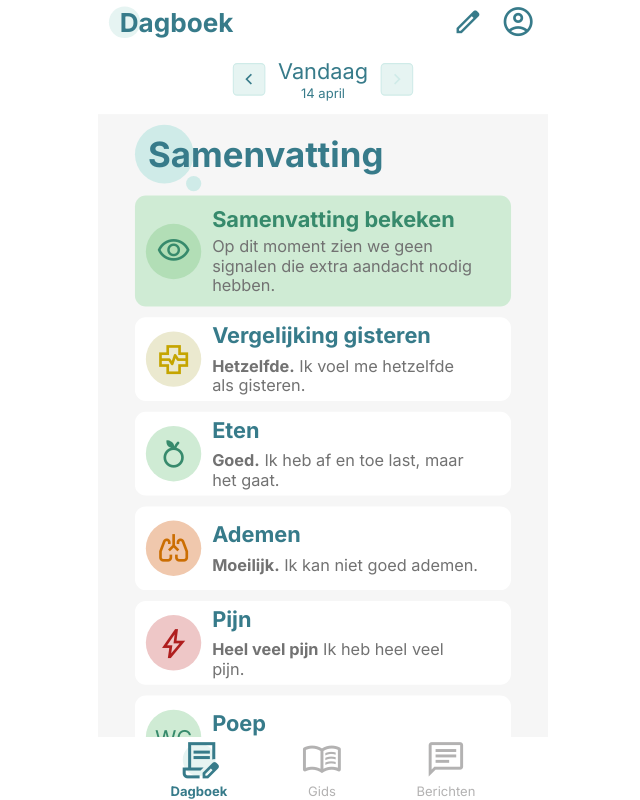
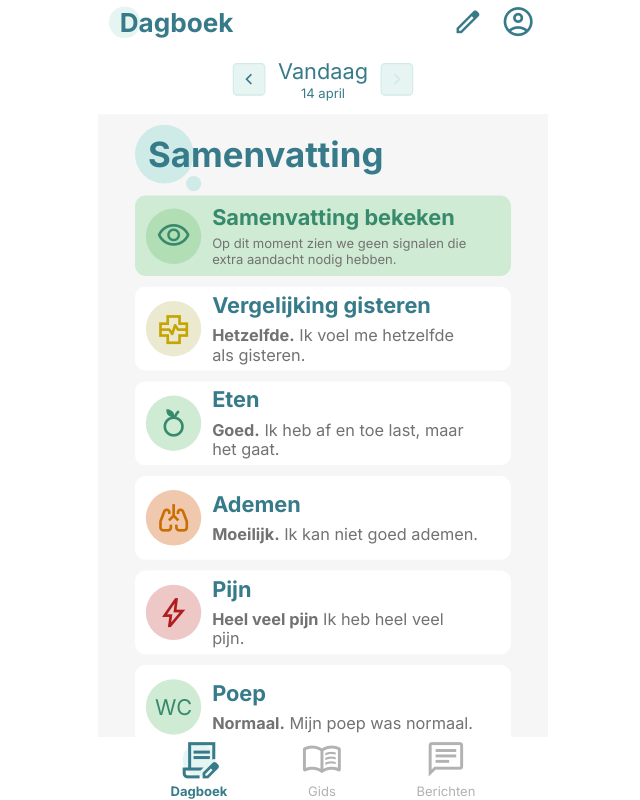
Before and after one commit to plieverse/herstelgids, a React (Vite) app in the folder client/: page /dagboek/samenvatting in a window 1280 px wide. Shown: the whole page, without its empty margins (317-957 px from the left). Built offline with nearby package versions, Linux system fonts and the light colour scheme; no server answers.

Commit message:
Shrink banner description text and reduce banner height
Co-Authored-By: Claude Sonnet 4.6 <noreply@anthropic.com>

```diff
--- a/client/src/pages/diary/DiaryIngevuldPage.jsx
+++ b/client/src/pages/diary/DiaryIngevuldPage.jsx
@@ -97,10 +97,10 @@ function buildRows(answers) {
 function NormalBanner() {
   return (
     <div style={{
-      width: '346px', minHeight: '77px',
+      width: '346px', minHeight: '60px',
       background: '#CFEBD4', borderRadius: '10px',
       display: 'flex', flexDirection: 'row', alignItems: 'center',
-      padding: '10px 10px 10px 10px', gap: '10px', boxSizing: 'border-box',
+      padding: '8px 10px', gap: '10px', boxSizing: 'border-box',
     }}>
       <div style={{ position: 'relative', width: '51px', height: '51px', flexShrink: 0 }}>
         <div style={{ position: 'absolute', width: '51px', height: '51px', borderRadius: '50%', background: '#B2DEB6' }} />
@@ -112,7 +112,7 @@ function NormalBanner() {
         <div style={{ fontFamily: 'Inter', fontWeight: 700, fontSize: '20px', lineHeight: '24px', color: '#378A6C' }}>
           Samenvatting bekeken
         </div>
-        <div style={{ fontFamily: 'Inter', fontWeight: 400, fontSize: '15px', lineHeight: '18px', color: '#727272' }}>
+        <div style={{ fontFamily: 'Inter', fontWeight: 400, fontSize: '12px', lineHeight: '15px', color: '#727272' }}>
           Op dit moment zien we geen signalen die extra aandacht nodig hebben.
         </div>
       </div>
@@ -123,10 +123,10 @@ function NormalBanner() {
 function AlarmBanner() {
   return (
     <div style={{
-      width: '346px', minHeight: '77px',
+      width: '346px', minHeight: '60px',
       background: '#FEF0E9', borderRadius: '10px',
       display: 'flex', flexDirection: 'row', alignItems: 'center',
-      padding: '10px 10px 10px 10px', gap: '10px', boxSizing: 'border-box',
+      padding: '8px 10px', gap: '10px', boxSizing: 'border-box',
     }}>
       <div style={{ position: 'relative', width: '51px', height: '51px', flexShrink: 0 }}>
         <div style={{ position: 'absolute', width: '51px', height: '51px', borderRadius: '50%', background: '#F4D2BC' }} />
@@ -138,7 +138,7 @@ function AlarmBanner() {
         <div style={{ fontFamily: 'Inter', fontWeight: 700, fontSize: '20px', lineHeight: '24px', color: '#CB6E02' }}>
           Samenvatting bekeken
         </div>
-        <div style={{ fontFamily: 'Inter', fontWeight: 400, fontSize: '15px', lineHeight: '18px', color: '#727272' }}>
+        <div style={{ fontFamily: 'Inter', fontWeight: 400, fontSize: '12px', lineHeight: '15px', color: '#727272' }}>
           Er zijn signalen die extra aandacht nodig hebben. Een zorgverlener kijkt mee en neemt contact op als dat nodig is.
         </div>
       </div>
```
